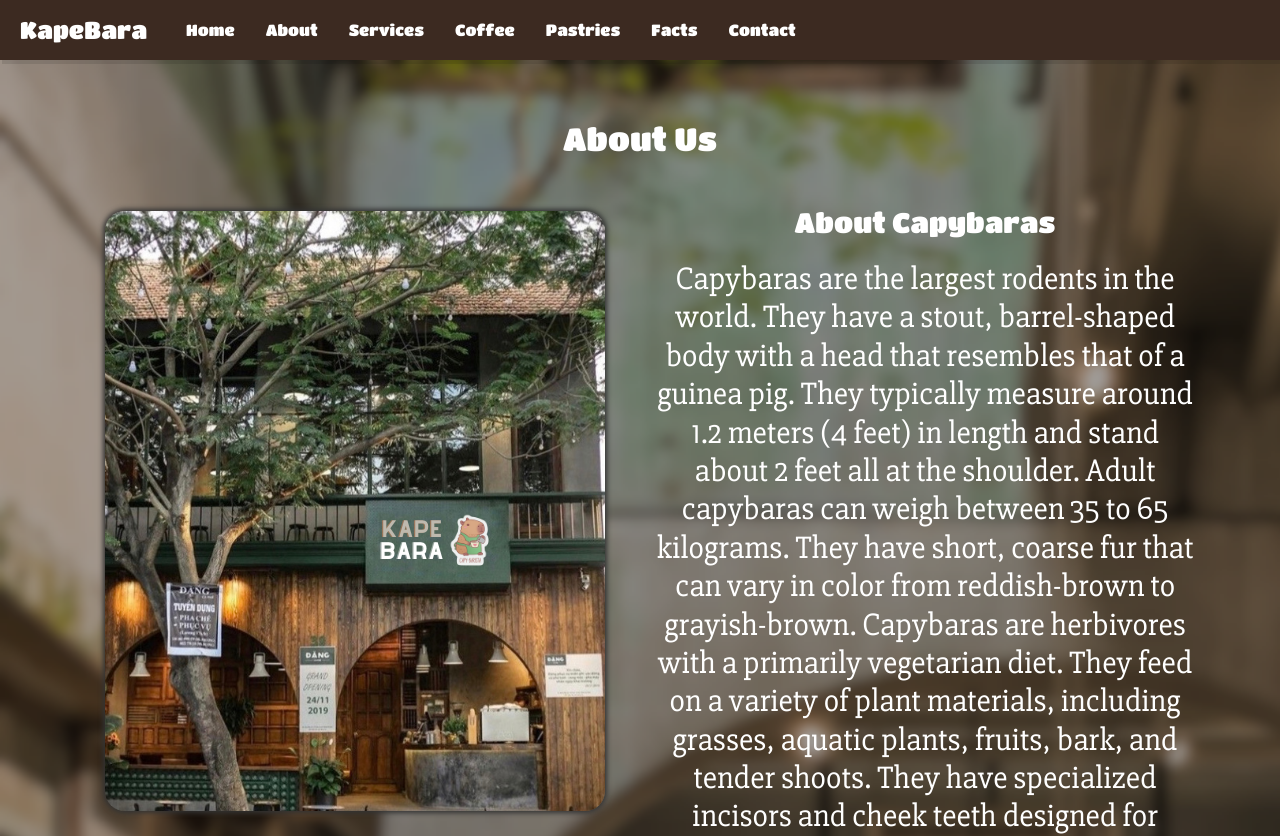
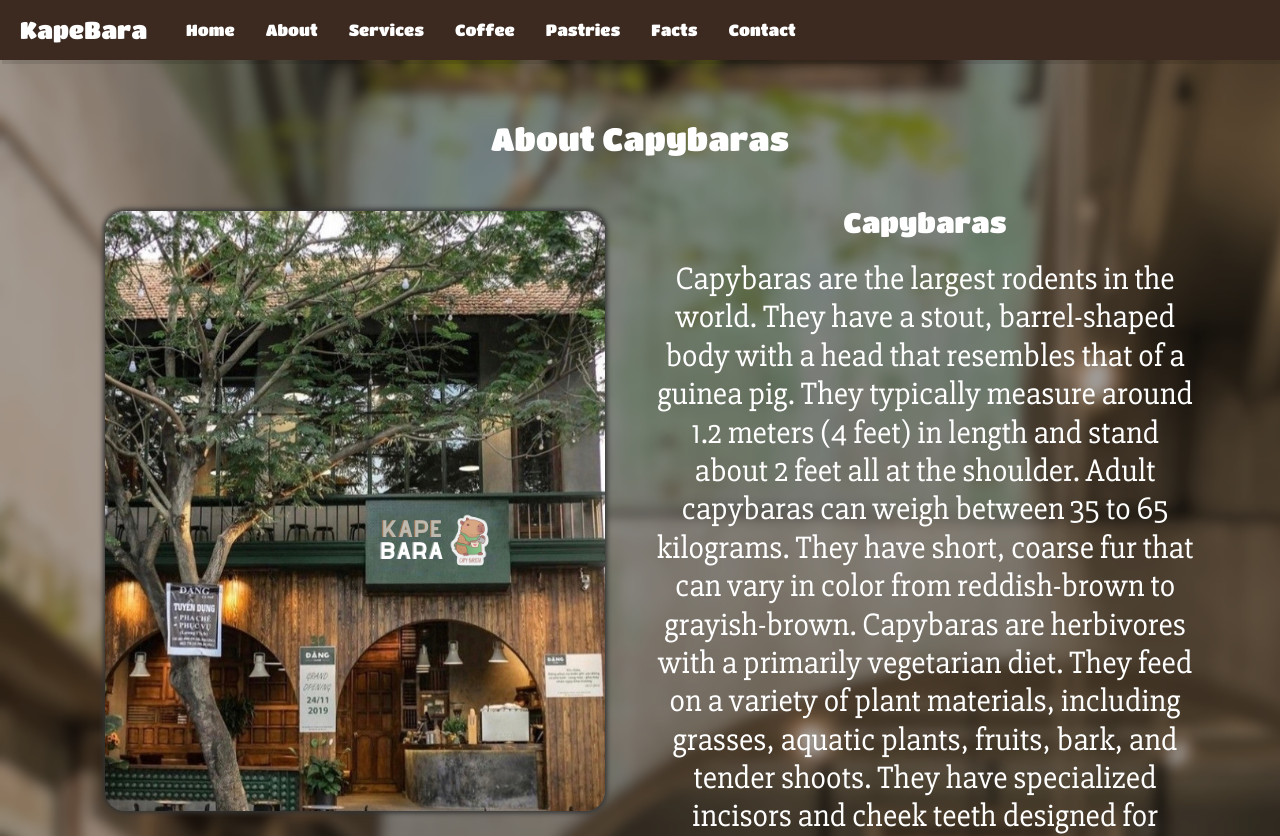
Before and after one commit to player245/kapebara, a plain HTML site: page facts.html in a window 1280 px wide. Shown: the top 836 px of the page. Drawn offline with nearby package versions, Linux system fonts and the light colour scheme.

Commit message:
Update facts.html

```diff
--- a/facts.html
+++ b/facts.html
@@ -47,7 +47,7 @@
 	<!-- About Section -->
 	<section class="about-section">
 		<div class="container">
-			<h2>About Us<h2>
+			<h2>About Capybaras <h2>
 			<div class="row">
 				<div class="col-md-6">
 					<div class="pic2">
@@ -55,7 +55,7 @@
 					</div>
 				</div>
 				<div class="col-md-6">
-					<h3>About Capybaras</h3>
+					<h3>Capybaras</h3>
 					<p>Capybaras are the largest rodents in the world. They have a stout, barrel-shaped body with a head that resembles that of a guinea pig. They typically measure around 1.2 meters (4 feet) in length and stand about 2 feet all at the shoulder. Adult capybaras can weigh between 35 to 65 kilograms. They have short, coarse fur that can vary in color from reddish-brown to grayish-brown. Capybaras are herbivores with a primarily vegetarian diet. They feed on a variety of plant materials, including grasses, aquatic plants, fruits, bark, and tender shoots. They have specialized incisors and cheek teeth designed for grazing and chewing plant matter. Capybaras are also known to engage in a behavior called coprophagy, where they consume their own feces as a way to extract additional nutrients from their food. </p>
 					<h3>How we take care of them</h3>
 					<p>Our café has gone to great lengths to create a spacious enclosure, thoughtfully designed with lush vegetation, a shallow pond, and ample hiding spots. This allows our capybaras to engage in their natural behaviors and enjoy a comfortable and enriching space. The care of our capybaras is of utmost importance to us. Our dedicated staff members are knowledgeable and trained in capybara care, ensuring that their every need is met. We recognize the importance of human interaction for these sociable creatures. Our capybaras are accustomed to gentle contact and enjoy the company of visitors in our designated petting area. Education is a core aspect of our mission. We believe in raising awareness about capybaras and their conservation needs. Through informative sessions, we share knowledge about their natural habitat, behavior, and the efforts being made to protect them in the wild. By fostering understanding and appreciation, and with this we aim to inspire our guests to become advocates for capybaras and other wildlife.</p>
```
